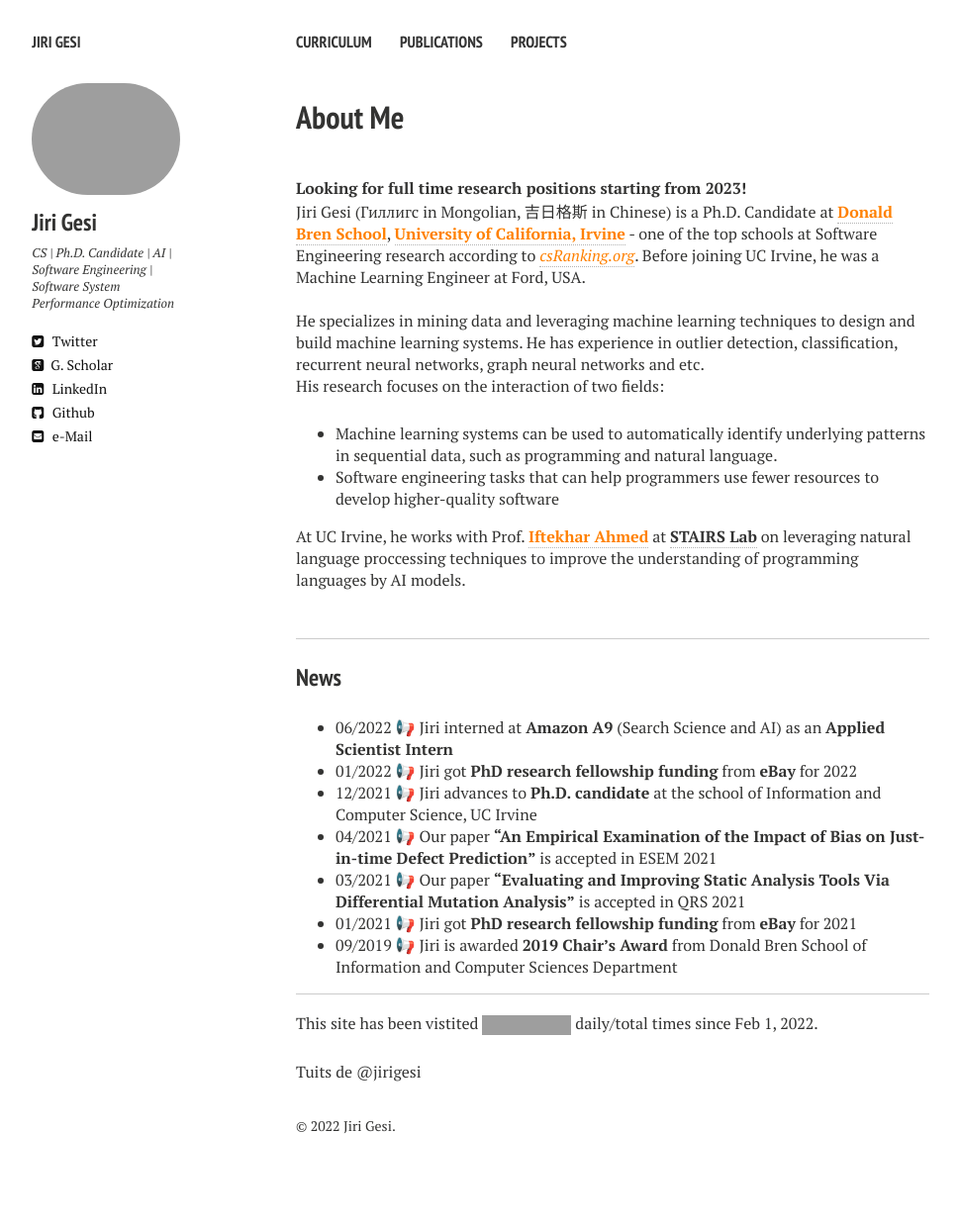
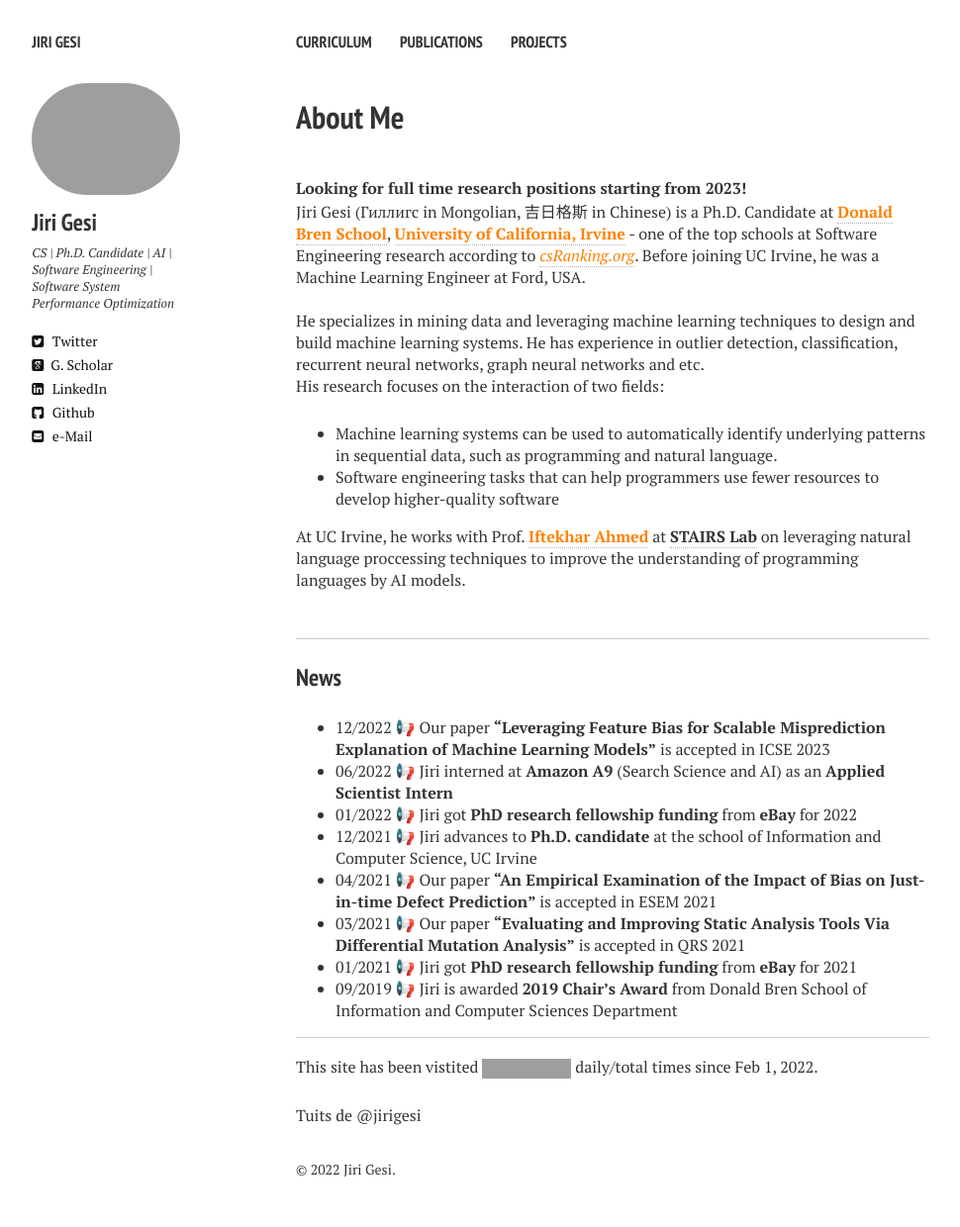
Before and after one commit to Jirigesi/Jirigesi.github.io, a Jekyll site: the page built from index.md, in a window 1280 px wide. Shown: the whole page at 99% size, without its empty margins (21-991 px from the left). Built offline with Jekyll 4.4.1, drawn with Linux system fonts in a browser that asks for light colours; nearby versions of some CDN libraries; comment, search, counter and statistics services are not loaded; before the commit the page ends 1196 px from its top, so only the background shows below that; grey boxes are pictures that could not be loaded.

Commit message:
Update index.md

```diff
--- a/index.md
+++ b/index.md
@@ -28,6 +28,7 @@ At UC Irvine, he works with Prof. <a href="https://scholar.google.com/citations?
 ---
 ### News
 
+- 12/2022 📢 Our paper **"Leveraging Feature Bias for Scalable Misprediction Explanation of Machine Learning Models"** is accepted in ICSE 2023
 - 06/2022 📢 Jiri interned at **Amazon A9** (Search Science and AI) as an **Applied Scientist Intern**
 - 01/2022 📢 Jiri got **PhD research fellowship funding** from **eBay** for 2022
 - 12/2021 📢 Jiri advances to **Ph.D. candidate** at the school of Information and Computer Science, UC Irvine
```
